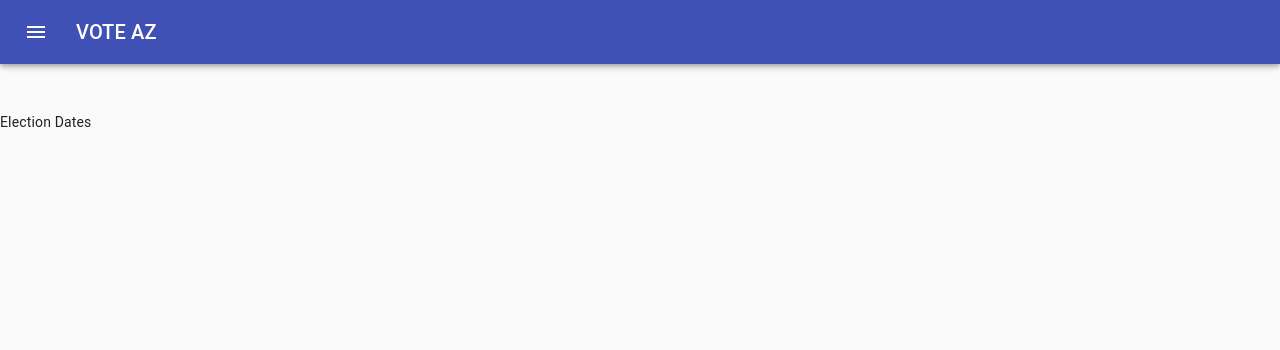
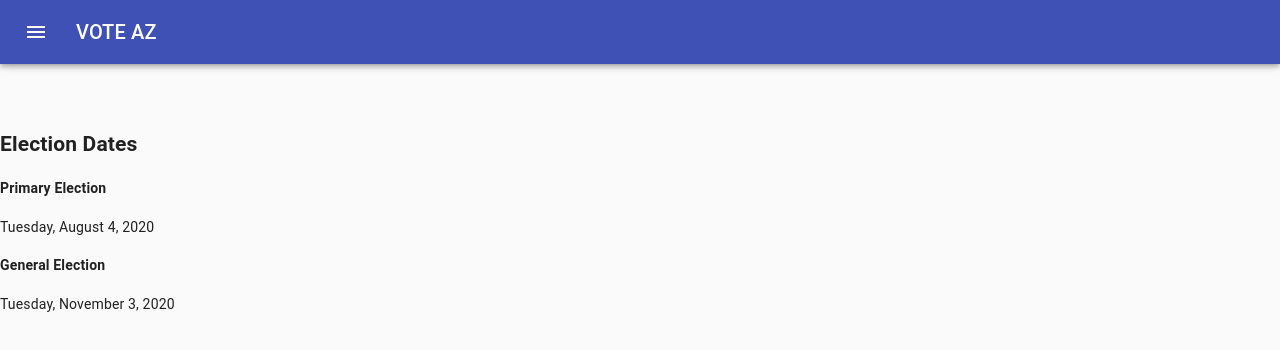
Before and after one commit to DillyDaily/voteaz, a React (Create React App) app: page /voteaz/ElectionDates in a window 1280 px wide. Shown: the top 350 px of the page. Built offline with nearby package versions, Linux system fonts and the light colour scheme.

Commit message:
pushing prior to changing browser router to hash router to fix gh pages routing issue

```diff
--- a/src/components/ElectionDates.js
+++ b/src/components/ElectionDates.js
@@ -2,7 +2,16 @@ import React from 'react';
 
 const ElectionDates = () => {
     return (
-        <div>Election Dates</div>
+        <div>
+            <h2>Election Dates</h2>
+            <h4>Primary Election</h4>
+            <p>Tuesday, August 4, 2020</p>
+
+            <h4>General Election</h4>
+            <p>Tuesday, November 3, 2020</p>
+            <p></p>
+
+        </div>
     );
 }
 
```
Also changed, not shown: 8 other files (tests, documents, lock files or other folders).
